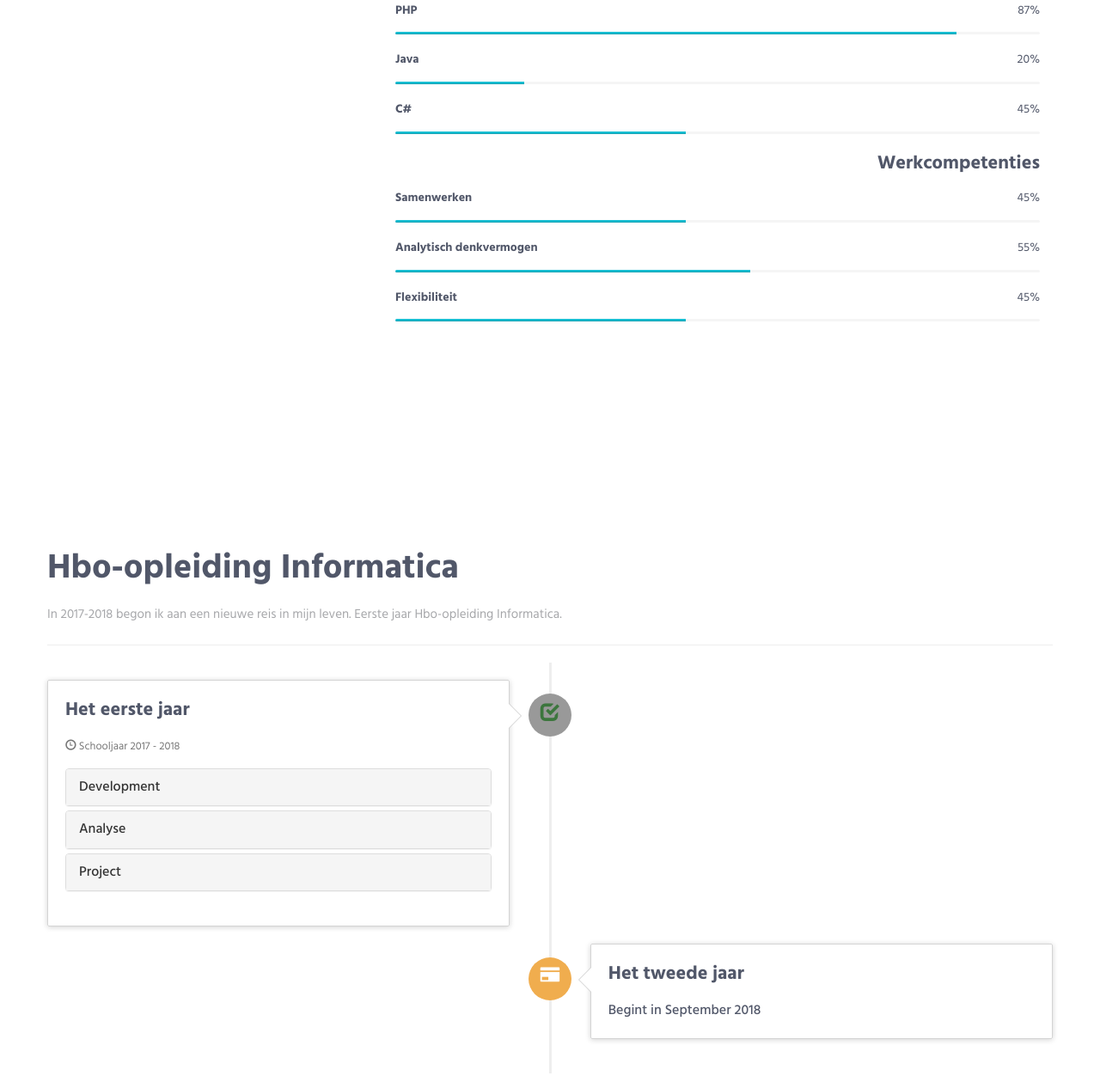
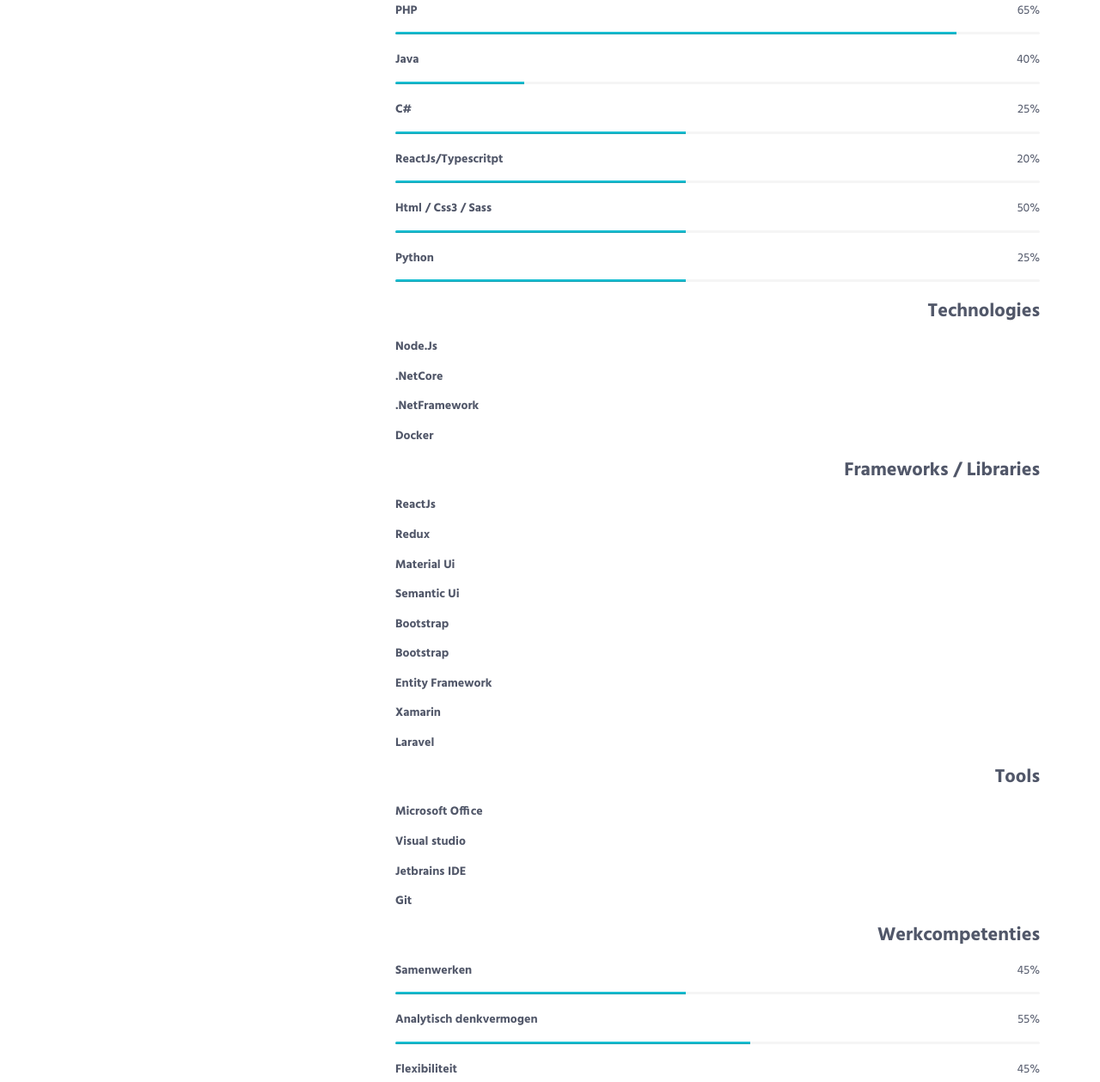
Before and after one commit to ramsdsal/portfolio, a plain HTML site: page index.html in a window 1280 px wide. Shown: the part 1026-2285 px from the top of the page at 86% size. Drawn offline with nearby package versions, Linux system fonts and the light colour scheme.

Commit message:
New skills add

```diff
--- a/index.html
+++ b/index.html
@@ -112,27 +112,104 @@
                                 Ik kan van 8 tot 25 uur per week werken, ik hoor graag van u als u iets me kunt aanbieden. </p>
                                 <p><a href="#contact" class="pull-right">Neem mij aan</a></p>
                         </div>
-
                         <!-- Progress Box -->
                         <div class="color-heading text-right"><h3>Programmeertalen</h3></div>
                         <div class="progress-box">
-                            <h5>PHP <span class="color-heading pull-right">87%</span></h5>
+                            <h5>PHP <span class="color-heading pull-right">65%</span></h5>
                             <div class="progress">
                                 <div class="progress-bar bg-color-base" role="progressbar" data-width="87"></div>
                             </div>
                         </div>
                         <div class="progress-box">
-                            <h5>Java <span class="color-heading pull-right">20%</span></h5>
+                            <h5>Java <span class="color-heading pull-right">40%</span></h5>
                             <div class="progress">
                                 <div class="progress-bar bg-color-base" role="progressbar" data-width="20"></div>
                             </div>
                         </div>
                         <div class="progress-box">
-                            <h5>C# <span class="color-heading pull-right">45%</span></h5>
+                            <h5>C# <span class="color-heading pull-right">25%</span></h5>
                             <div class="progress">
                                 <div class="progress-bar bg-color-base" role="progressbar" data-width="45"></div>
                             </div>
                         </div>
+                        <div class="progress-box">
+                            <h5>ReactJs/Typescritpt <span class="color-heading pull-right">20%</span></h5>
+                            <div class="progress">
+                                <div class="progress-bar bg-color-base" role="progressbar" data-width="45"></div>
+                            </div>
+                        </div>
+                        <div class="progress-box">
+                            <h5>Html / Css3 / Sass <span class="color-heading pull-right">50%</span></h5>
+                            <div class="progress">
+                                <div class="progress-bar bg-color-base" role="progressbar" data-width="45"></div>
+                            </div>
+                        </div>
+                        <div class="progress-box">
+                            <h5>Python <span class="color-heading pull-right">25%</span></h5>
+                            <div class="progress">
+                                <div class="progress-bar bg-color-base" role="progressbar" data-width="45"></div>
+                            </div>
+                        </div>
+
+                        <!-- Box  Technologies-->
+                        <div class="color-heading text-right"><h3>Technologies</h3></div>
+                        <div class="progress-box">
+                            <h5>Node.Js </h5>
+                        </div>
+                        <div class="progress-box">
+                            <h5>.NetCore </h5>
+                        </div>
+                        <div class="progress-box">
+                            <h5>.NetFramework </h5>
+                        </div>
+                        <div class="progress-box">
+                            <h5>Docker </h5>
+                        </div>
+
+                         <!-- Box  Frameworks / Libraries-->
+                         <div class="color-heading text-right"><h3>Frameworks / Libraries</h3></div>
+                         <div class="progress-box">
+                             <h5>ReactJs</h5>
+                         </div>
+                         <div class="progress-box">
+                             <h5>Redux </h5>
+                         </div>
+                         <div class="progress-box">
+                             <h5>Material Ui </h5>
+                         </div>
+                         <div class="progress-box">
+                             <h5>Semantic Ui </h5>
+                         </div>
+                         <div class="progress-box">
+                            <h5>Bootstrap </h5>
+                        </div>
+                         <div class="progress-box">
+                            <h5>Bootstrap </h5>
+                        </div>
+                        <div class="progress-box">
+                            <h5>Entity Framework </h5>
+                        </div>
+                        <div class="progress-box">
+                            <h5>Xamarin </h5>
+                        </div>
+                        <div class="progress-box">
+                            <h5>Laravel </h5>
+                        </div>
+
+                         <!-- Box  Tools -->
+                         <div class="color-heading text-right"><h3>Tools</h3></div>
+                         <div class="progress-box">
+                             <h5>Microsoft Office</h5>
+                         </div>
+                         <div class="progress-box">
+                             <h5>Visual studio </h5>
+                         </div>
+                         <div class="progress-box">
+                             <h5>Jetbrains IDE </h5>
+                         </div>
+                         <div class="progress-box">
+                             <h5>Git </h5>
+                         </div>
 
                         <div class="color-heading text-right"><h3>Werkcompetenties</h3></div>
                         <div class="progress-box">
```
